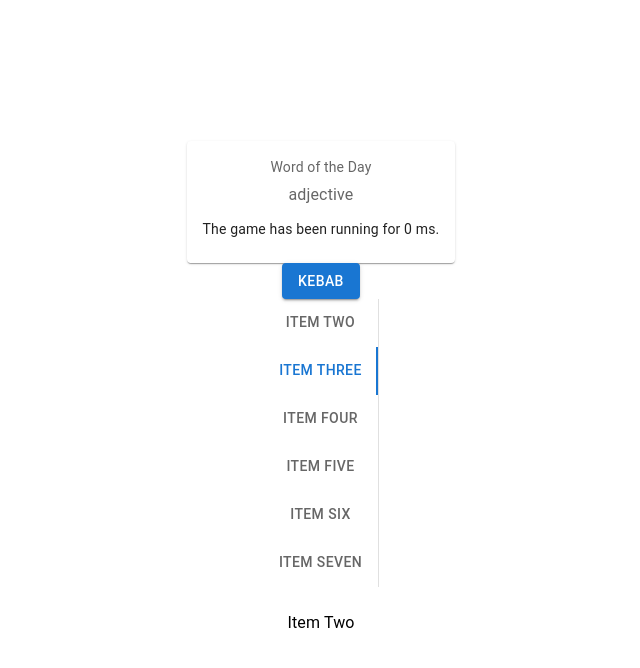
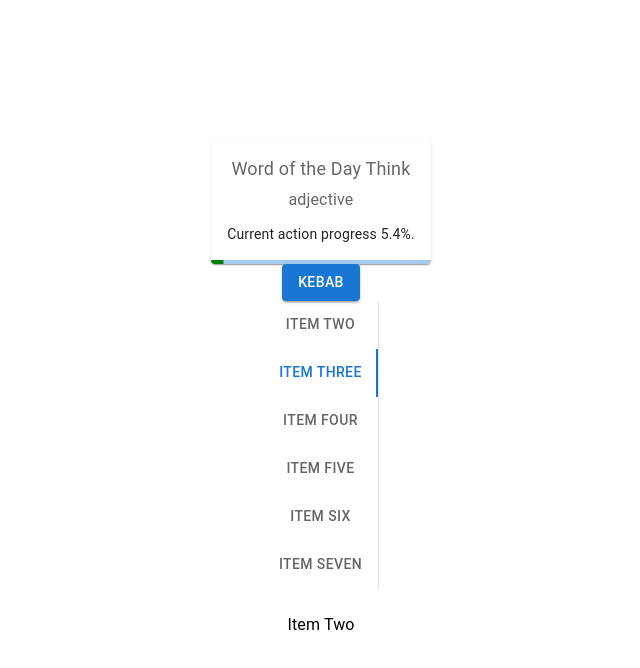
Before and after one commit to johanstrandberg/ruidia, a React (Create React App) app: page / in a window 1280 px wide. Shown: the top 668 px of the page, without its empty margins (319-959 px from the left). Built offline with nearby package versions, Linux system fonts and the light colour scheme.

Commit message:
add theme, update

```diff
--- a/src/App.css
+++ b/src/App.css
@@ -5,6 +5,10 @@
 .App-logo {
   height: 40vmin;
   pointer-events: none;
+}
+
+.MuiLinearProgress-bar {
+  transition: none;
 }
 
 @media (prefers-reduced-motion: no-preference) {
--- a/src/App.jsx
+++ b/src/App.jsx
@@ -1,3 +1,4 @@
+import React from 'react';
 import './App.css';
 import ActionCard from './components/ActionCard';
 import SideMenu from './components/SideMenu';
@@ -5,9 +6,13 @@ import GameContext from './gameContext';
 
 function App(props) {
   const { game } = props;
+  const [, updateState] = React.useState();
+  const forceUpdate = React.useCallback(() => updateState({}), []);
+  game.updateCallback = (ms) => { forceUpdate(); };
 
   return (
-    <GameContext.Provider value={game}>
+    // eslint-disable-next-line react/jsx-no-constructed-context-values
+    <GameContext.Provider value={{ ...game }}>
       <div className="App">
         <header className="App-header">
           <ActionCard title="hejsan" />
--- a/src/components/ActionCard.jsx
+++ b/src/components/ActionCard.jsx
@@ -1,27 +1,29 @@
 import React, { useState } from 'react';
 import Card from '@mui/material/Card';
 import { Button, CardContent, Typography } from '@mui/material';
+import LinearProgress from '@mui/material/LinearProgress';
 import GameContext from '../gameContext';
 
 function ActionCard(props) {
   const [value, setValue] = useState('Kebab');
-  const game = React.useContext(GameContext);
-  const { title } = props;
+  const { actionManager } = React.useContext(GameContext);
+  const action = actionManager?.currentAction;
 
   return (
     <div>
       <Card>
         <CardContent>
-          <Typography sx={{ fontSize: 14 }} color="text.secondary" gutterBottom>
-            Word of the Day
+          <Typography sx={{ fontSize: 18 }} color="text.secondary" gutterBottom>
+            Word of the Day {action?.name}
           </Typography>
           <Typography sx={{ mb: 1.5 }} color="text.secondary">
             adjective
           </Typography>
           <Typography variant="body2">
-            The game has been running for {game.totalMs} ms.
+            Current action progress {(action.progressPercentage * 100).toFixed(1)}%.
           </Typography>
         </CardContent>
+        <LinearProgress variant="determinate" value={action.progressPercentage * 100} />
       </Card>
       <Button variant="contained" onClick={() => setValue('Bagel')}>
         {value}
--- a/src/engine/actions/actionManager.js
+++ b/src/engine/actions/actionManager.js
@@ -6,6 +6,7 @@ class ActionManager {
   constructor() {
     this.actions = [];
     this.actions.push(new Action('Think', 'Consider your state and your surroundings', 'mental'));
+    this.setCurrentAction(this.actions[0]);
   }
 
   setCurrentAction(action) {
--- a/src/engine/game.js
+++ b/src/engine/game.js
@@ -4,6 +4,7 @@ import { gameSpeed } from './constants';
 class Game {
   actionManager = new ActionManager();
   totalMs = 0;
+  updateCallback = undefined;
 
   constructor() {
     this.previousMs = undefined;
@@ -14,6 +15,9 @@ class Game {
 
     // update the game state
     this.actionManager.update(ms * gameSpeed);
+    if (this.updateCallback) {
+      this.updateCallback(ms);
+    }
     this.totalMs += ms;
   }
 
--- a/src/index.jsx
+++ b/src/index.jsx
@@ -1,8 +1,10 @@
 import React from 'react';
 import { createRoot } from 'react-dom/client';
 import './index.css';
+import { ThemeProvider } from '@mui/material/styles';
 import App from './App';
 import Game from './engine/game';
+import defaultTheme from './themes/defaultTheme';
 
 const game = new Game();
 game.start();
@@ -11,7 +13,9 @@ const container = document.getElementById('root');
 const root = createRoot(container);
 root.render(
   <React.StrictMode>
-    <App game={game} />
+    <ThemeProvider theme={defaultTheme}>
+      <App game={game} />
+    </ThemeProvider>
   </React.StrictMode>,
 );
 
--- /dev/null
+++ b/src/themes/defaultTheme.js
@@ -0,0 +1,19 @@
+import { createTheme } from '@mui/material/styles';
+
+const theme = createTheme({
+  components: {
+    MuiLinearProgress: {
+      styleOverrides: {
+        root: {
+          transition: 'none',
+          span: {
+            transition: 'none',
+            backgroundColor: 'green',
+          },
+        },
+      },
+    },
+  },
+});
+
+export default theme;
```
